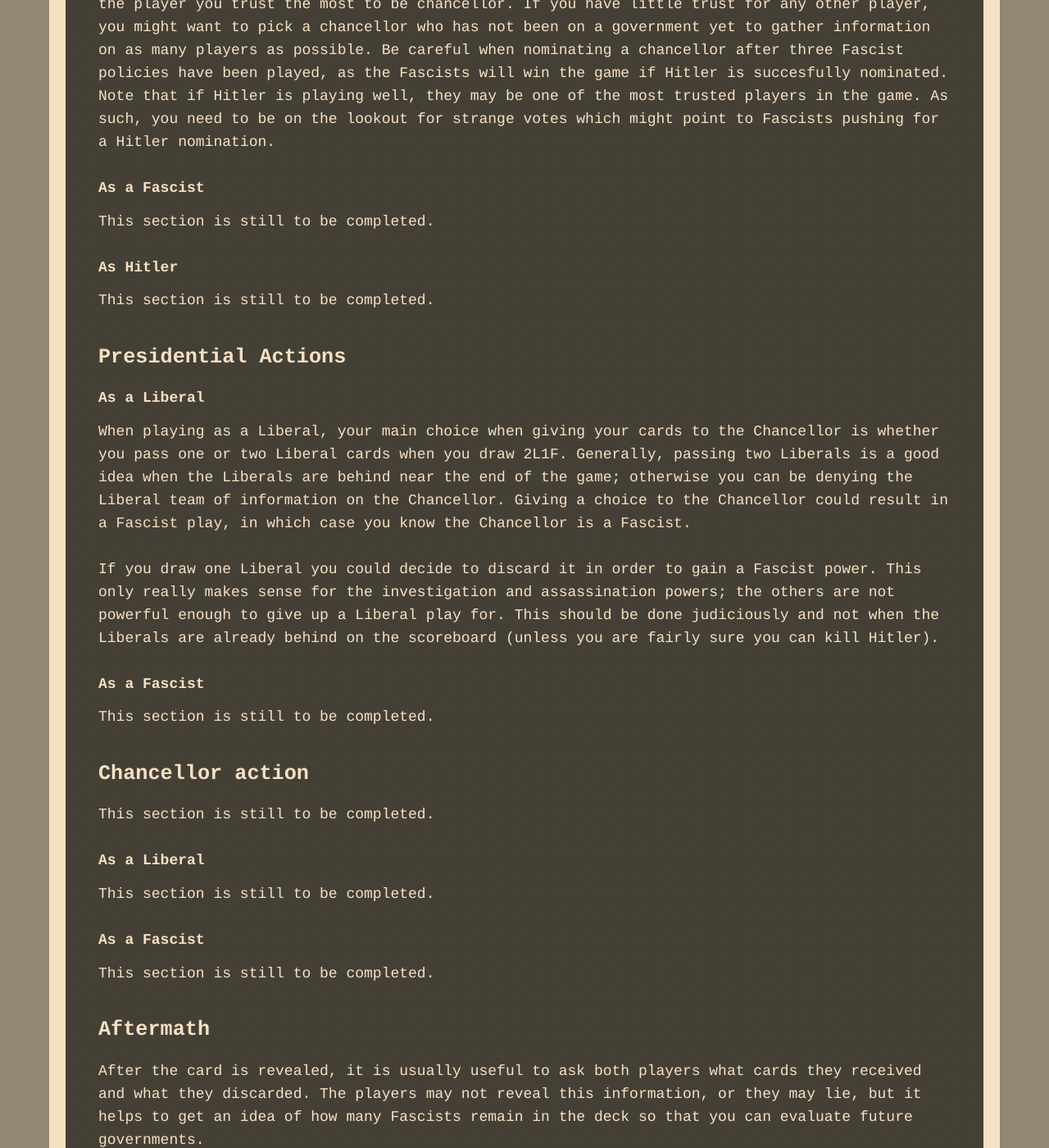
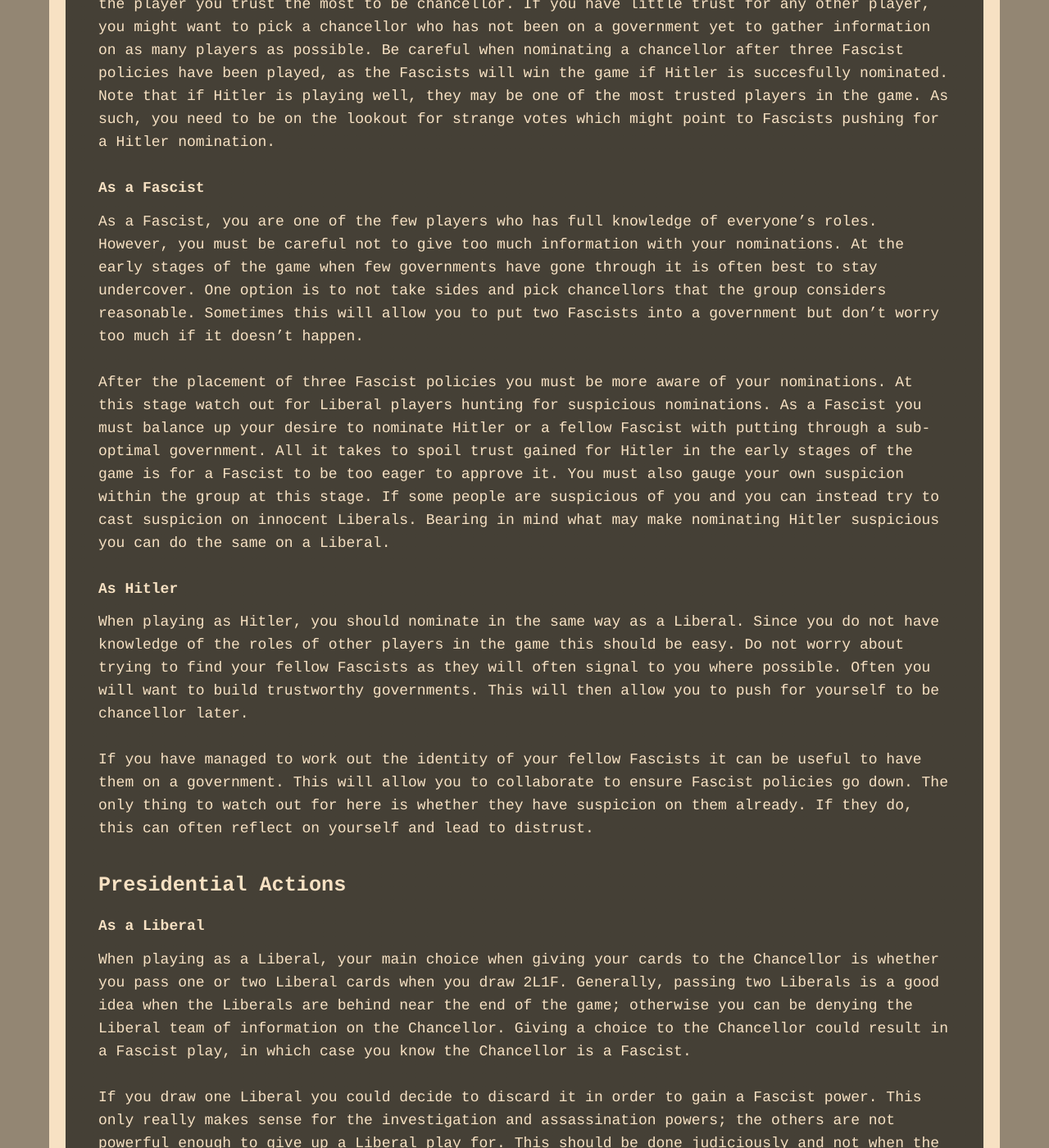
Before and after one commit to TartanLlama/secret-hitler-strategies, a Jekyll site: the page built from index.md, in a window 1280 px wide and 1400 px high, scrolled down 3214 px. Shown: the whole window at 82% size. Built offline with Jekyll 4.4.1, drawn with Linux system fonts in a browser that asks for light colours; nearby versions of some CDN libraries.

Commit message:
Add strategy on nominating chancellors as Hitler or Fascists

```diff
--- a/index.md
+++ b/index.md
@@ -54,9 +54,14 @@ When you are more familiar with the game, you can try selectively discarding Lib
 Since you want to ensure the play of as many Liberal policies as possible, you should nominate the player you trust the most to be chancellor. If you have little trust for any other player, you might want to pick a chancellor who has not been on a government yet to gather information on as many players as possible. Be careful when nominating a chancellor after three Fascist policies have been played, as the Fascists will win the game if Hitler is succesfully nominated. Note that if Hitler is playing well, they may be one of the most trusted players in the game. As such, you need to be on the lookout for strange votes which might point to Fascists pushing for a Hitler nomination.
 
 #### As a Fascist
-This section is still to be completed.
+As a Fascist, you are one of the few players who has full knowledge of everyone's roles. However, you must be careful not to give too much information with your nominations. At the early stages of the game when few governments have gone through it is often best to stay undercover. One option is to not take sides and pick chancellors that the group considers reasonable. Sometimes this will allow you to put two Fascists into a government but don't worry too much if it doesn't happen.
+
+After the placement of three Fascist policies you must be more aware of your nominations. At this stage watch out for Liberal players hunting for suspicious nominations. As a Fascist you must balance up your desire to nominate Hitler or a fellow Fascist with putting through a sub-optimal government. All it takes to spoil trust gained for Hitler in the early stages of the game is for a Fascist to be too eager to approve it. You must also gauge your own suspicion within the group at this stage. If some people are suspicious of you and you can instead try to cast suspicion on innocent Liberals. Bearing in mind what may make nominating Hitler suspicious you can do the same on a Liberal.
+
 #### As Hitler
-This section is still to be completed.
+When playing as Hitler, you should nominate in the same way as a Liberal. Since you do not have knowledge of the roles of other players in the game this should be easy. Do not worry about trying to find your fellow Fascists as they will often signal to you where possible. Often you will want to build trustworthy governments. This will then allow you to push for yourself to be chancellor later.
+
+If you have managed to work out the identity of your fellow Fascists it can be useful to have them on a government. This will allow you to collaborate to ensure Fascist policies go down. The only thing to watch out for here is whether they have suspicion on them already. If they do, this can often reflect on yourself and lead to distrust.
 
 ### Presidential Actions
 #### As a Liberal
```
